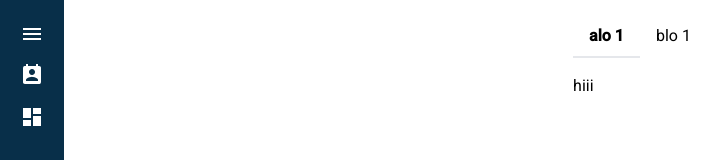
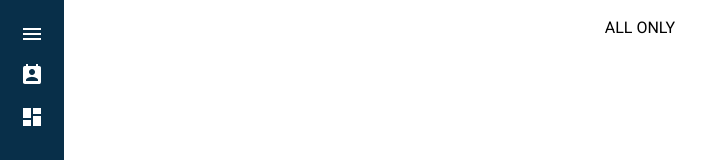
Before and after one commit to Karavarichyan/vueTest, a Vue app: page /dashboard/infoPost in a window 1280 px wide. Shown: the top 160 px of the page, without its empty margins (0-728 px from the left). Built offline with nearby package versions, Linux system fonts and the light colour scheme.

Commit message:
09.02day end

```diff
--- a/src/components/MenuSection.vue
+++ b/src/components/MenuSection.vue
@@ -1,51 +1,16 @@
-<!-- <template>
-  <div>
-    <div
-      v-for="(item, index) in menulist"
-      :key="index"
-      @click="activateItem(index)"
-      :class="{
-        'text-black font-bold py-2 px-4 border-b-2': index === activeIndex,
-        'border-transparent hover:border-gray-500 transition duration-300': index !== activeIndex,
-        'px-4 py-2 cursor-pointer inline-block': true
-      }"
-    >
-      {{ item.label }}
-    </div>
-    <div class="tab-content mt-4">
-      {{ selectedTabContent }}
-    </div>
-  </div>
-</template>
-
-<script setup>
-import { ref } from 'vue'
-
-const props = defineProps(['menulist'])
-const emits = defineEmits()
-
-const activeIndex = ref(0)
-console.log(activeIndex,'ghghghgh');
-const activateItem = (index) => {
-  activeIndex.value = index
-  emits('activate', index)
-  console.log(activeIndex.value,'value');
-}
-
-</script> -->
 <template>
     <div>
       <div
-        v-for="(item, index) in menulist"
+        v-for="(item, index) in menuItems"
         :key="index"
-        @click="activateItem(index)"
+        @click="activeTab(index)"
         :class="{
           'text-black font-bold py-2 px-4 border-b-2': index === activeIndex,
           'border-transparent hover:border-gray-500 transition duration-300': index !== activeIndex,
           'px-4 py-2 cursor-pointer inline-block': true
         }"
       >
-        {{ item.label }}
+        {{ item }}
       </div>
       <div class="tab-content mt-4">
         {{ selectedTabContent }}
@@ -53,12 +18,12 @@ const activateItem = (index) => {
     </div>
   </template>
   <script setup>
-  import { ref, defineEmits } from 'vue'
+  import { ref } from 'vue'
+  const props = defineProps(['menuItems'])
   const emits = defineEmits()
   const activeIndex = ref(0)
-  const activateItem = (index) => {
+  const activeTab = (index) => {
     activeIndex.value = index
-    emits('activate', index)
+    emits('activeTab', index)
   }
-
   </script>
--- a/src/components/OnliUserInfoViewC.vue
+++ b/src/components/OnliUserInfoViewC.vue
@@ -2,31 +2,30 @@
     <div class="container mx-auto mt-8">
       <h1 class="text-4xl font-bold mb-8 text-center text-gray-800">Users Posts Information</h1>
       <ul class="grid grid-cols-1 md:grid-cols-2 lg:grid-cols-3 gap-8">
-        <li v-for="post in Enyposts" :key="post.id" class="mb-8 p-6 bg-white border border-gray-300 rounded-md shadow-md hover:shadow-lg transition">
+        <li v-for="post in userPosts" :key="post.id" class="mb-8 p-6 bg-white border border-gray-300 rounded-md shadow-md hover:shadow-lg transition">
           <h2 class="text-xl font-semibold mb-4 text-gray-900">{{ post.title }}</h2>
           <p class="text-gray-700">{{ post.body }}</p>
         </li>
       </ul>
     </div>
   </template>
-  <script setup>
-  import { ref, computed } from 'vue';
+
+<script setup>
+  import { ref, onMounted } from 'vue';
   import axios from 'axios';
+
   const userPosts = ref([]);
-  const MyUserPosts = async () => {
+
+  onMounted(async () => {
     try {
       const user = JSON.parse(localStorage.getItem('userData'));
       if (user?.id) {
-        return (await axios.get(`https://jsonplaceholder.typicode.com/posts?userId=${user.id}`)).data;
+        userPosts.value = (await axios.get(`https://jsonplaceholder.typicode.com/posts?userId=${user.id}`)).data;
       } else {
-        console.error(error,'user');
-        return [];
+        console.error('User information not found in id .');
       }
     } catch (error) {
-      console.error('Error :', error);
-      return [];
+      console.error('User information not found in id .', error);
     }
-  };
-  const Enyposts = computed(() => userPosts.value);
-
+  });
   </script>
--- a/src/views/dashboard/PostUserView.vue
+++ b/src/views/dashboard/PostUserView.vue
@@ -15,66 +15,66 @@
 
     <!-- <div>
       <MenuSection :menulist="menulist" />
+    </div> -->
+    <!-- <div>
+        <MenuSection
+        :items="menuItem"
+        :active-item="activTab"
+        @click="selectCurrenTab"
+        />
+        <div v-if="activTab ==='All'">
+            1
+        </div>
+        <div v-else-if="activTab ==='Onli'">2
+        </div>
+
     </div>
-  </div>
-</template>
-<script setup>
+  </div> -->
+<!-- </template> -->
+<!-- <script setup>
 import { ref } from 'vue'
 import MenuSection from '@/components/MenuSection.vue'
-const menulist = ref([
-  { label: 'alo 1', content: ' for alo   1' },
-  { label: 'blo 1', content: ' for blo   1' }
-])
+// const menulist = ref([
+//   { label: 'alo 1', content: ' for alo   1' },
+//   { label: 'blo 1', content: ' for blo   1' }
+// ])
+// activTab: ['All']
+// menuItem: ['All','Onli']
 </script> -->
-<!-- <script setup>
-import TabsWrapper from '@/components/TabsWrapper.vue'
-import TabItem from '@/components/TabItem.vue'
-</script>
-
-<template>
-    <TabsWrapper>
-        <TabItem title="Tab 1">Content from Tab 1</TabItem>
-        <TabItem title="Tab 2">Content from Tab 2 Lorem ipsum dolor sit amet.</TabItem>
-        <TabItem title="Tab 3">Content from Tab 3 Lorem ipsum dolor sit amet consectetur, adipisicing elit. Voluptates, ipsa.</TabItem>
-        <TabItem title="Tab 4">Content from Tab 4 Lorem ipsum dolor sit amet.</TabItem>
-        <TabItem title="Tab 5">Content from Tab 5 Lorem ipsum dolor sit amet consectetur adipisicing elit. Tempora maiores ab minima. Facere mollitia tempora soluta, commodi beatae sit. Distinctio.</TabItem>
-        <TabItem title="Tab 6">Content from Tab 6</TabItem>
-    </TabsWrapper>
-</template> -->
-
 <template>
     <div>
-        <MenuSection>
 
-        </MenuSection>
-      <div
-        v-for="(item, index) in menulist"
-        :key="index"
-        @click="activateItem(index)"
-        :class="{
-          'text-black font-bold py-2 px-4 border-b-2': index === activeIndex,
-          'border-transparent hover:border-gray-500 transition duration-300': index !== activeIndex,
-          'px-4 py-2 cursor-pointer inline-block': true
-        }"
-      >
-        {{ item.label }}
+      <MenuSection :items="menuItems" :active-item="activeTab" @click="selectCurrentTab" />
+      <div ursor-pointe v-if="activeTab === 'ALL'">
+        <span cursor-pointe @click="test">ALL </span>
+        <span cursor-pointer @click="testt"> ONLY</span>
       </div>
-      <div class="tab-content mt-4">
-        <p v-if="activeIndex === 0">hiii</p>
-        <p v-else-if="activeIndex === 1">Hello</p>
 
+      <div class="my-1.5" v-else-if="activeTab === 'ONLI'">
+        <AllUserInfoViewC/>
       </div>
+      <div class="my-1.5" v-else-if="activeTab === 'ONLI USER'">
+        <OnliUserInfoViewC/>
+      </div>
+
+
     </div>
   </template>
   <script setup>
-  import { ref } from 'vue'
   import MenuSection from '@/components/MenuSection.vue'
-  const menulist = ref([
-    { label: 'alo 1', content: 'content for alo 1' },
-    { label: 'blo 1', content: 'content for blo 1' }
-  ])
-  const activeIndex = ref(0)
-  const activateItem = (index) => {
-    activeIndex.value = index
+  import AllUserInfoViewC from '@/components/AllUserInfoViewC.vue';
+  import OnliUserInfoViewC from '@/components/OnliUserInfoViewC.vue';
+  import { ref } from 'vue';
+  const activeTab = ref('ALL');
+  const menuItems = ['ALL', 'ONLI', 'ONLI USER'];
+  function test() {
+    activeTab.value = 'ONLI';
+  }
+  function testt() {
+    activeTab.value = 'ONLI USER';
+  }
+
+  function selectCurrentTab(data) {
+    activeTab.value = data;
   }
   </script>
```
